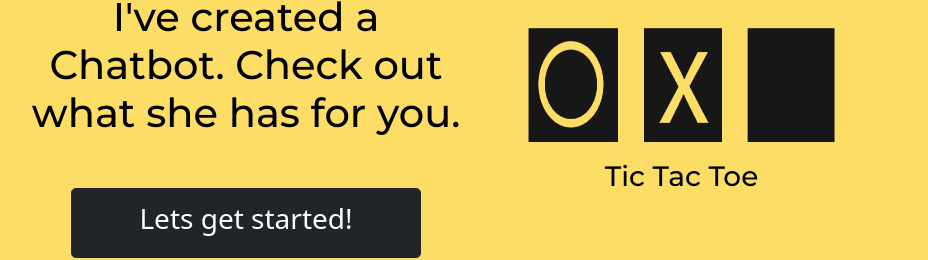
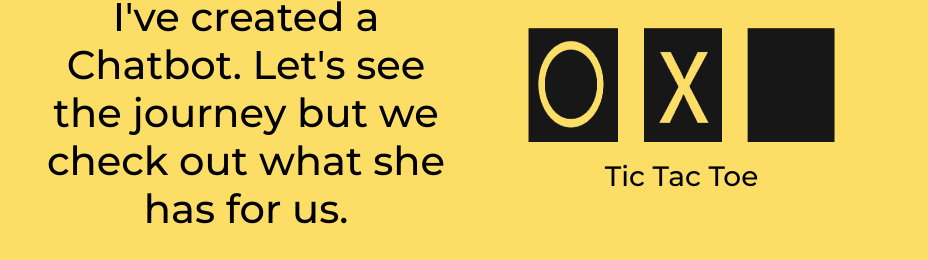
Before and after one commit to Pegasus-R/esc_reality, a plain HTML site: page index.html in a window 1280 px wide. Shown: the part 549-809 px from the top of the page, without its empty margins (164-1092 px from the left). Drawn offline with nearby package versions, Linux system fonts and the light colour scheme.

Commit message:
Update index.html

```diff
--- a/index.html
+++ b/index.html
@@ -65,7 +65,7 @@
       <div class="row">
 
         <div class="title_leftcol col-lg-6">
-          <h1 class="about_me">Welcome to my 1st creation! I'm <span class="myname">Rohit</span> and I've created a Chatbot. Check out what she has for you.</h1>
+          <h1 class="about_me">Welcome to my 1st creation! I'm <span class="myname">Rohit</span> and I've created a Chatbot. Let's see the journey but we check out what she has for us.</h1>
           <a href="dice_index.html" class="btn-let btn btn-dark btn-lg" style="width: 350px;height: 70px;" role="button">Lets get started!</a>
         </div>
 
```
